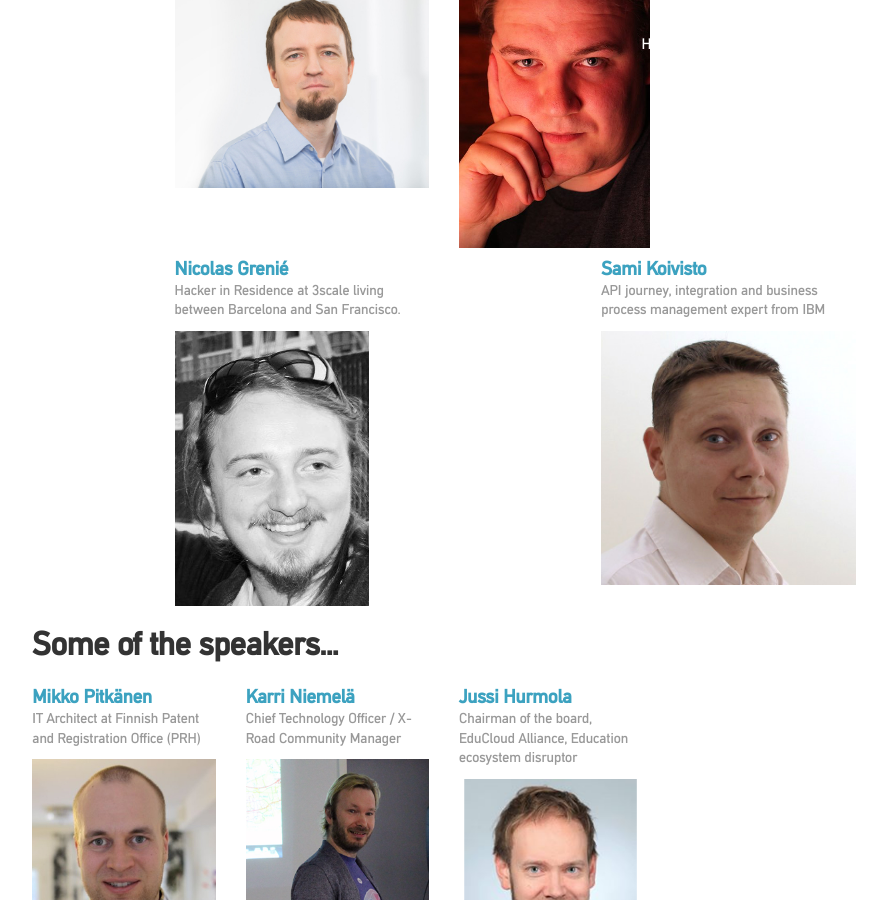
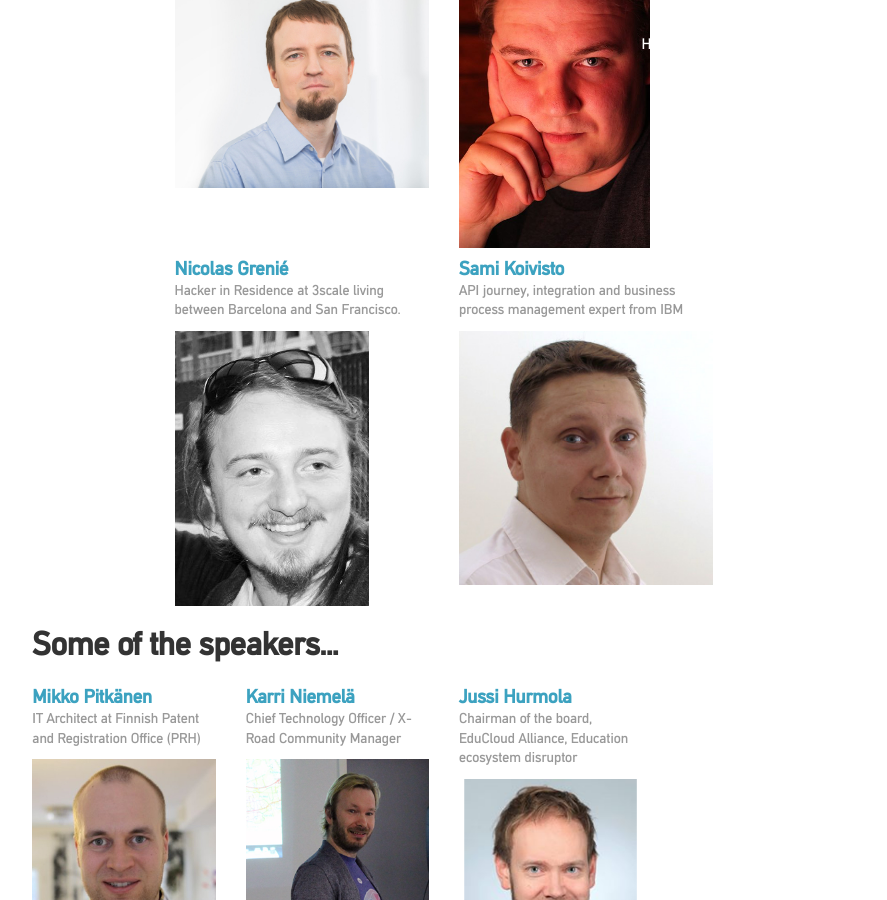
Before and after one commit to apidaysnordic/apidaysnordic.github.io, a Jekyll site: the page built from index.md, in a window 1280 px wide and 900 px high, scrolled down 3786 px. Shown: the whole window, without its empty margins (196-1083 px from the left). Built offline with Jekyll 4.4.1, drawn with Linux system fonts in a browser that asks for light colours; some web fonts are replaced; comment, search, counter and statistics services are not loaded.

Commit message:
fixed layout for sami in frontpage

```diff
--- a/_layouts/default.html
+++ b/_layouts/default.html
@@ -249,7 +249,7 @@
                         </div>
                     </div>
 
-		   <div class="col-xs-12 col-sm-12 col-md-5 col-lg-4 col-md-offset-1 col-lg-offset-2">
+		   <div class="col-xs-12 col-sm-12 col-md-5 col-lg-4">
                         <div class="speaker">
                             <a href="/2016/05/09/ibm-keynote.html">
                                 <h4 class="speaker-profile">Sami Koivisto<br><small>API journey, integration and business process management expert from IBM</small></h4>
```
